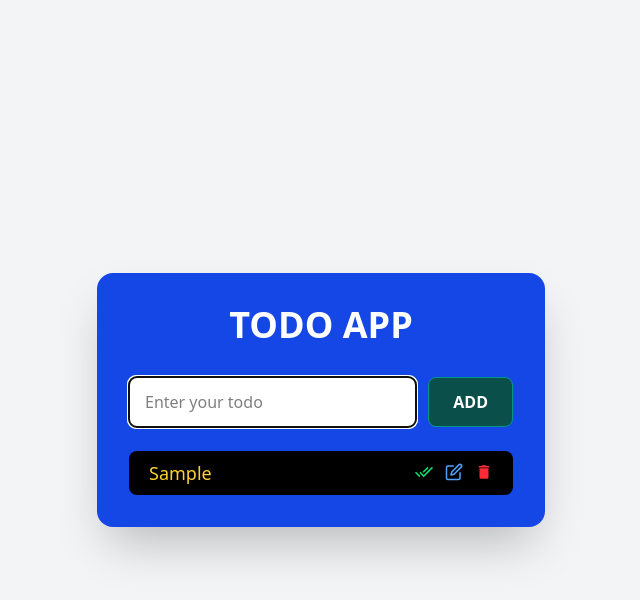
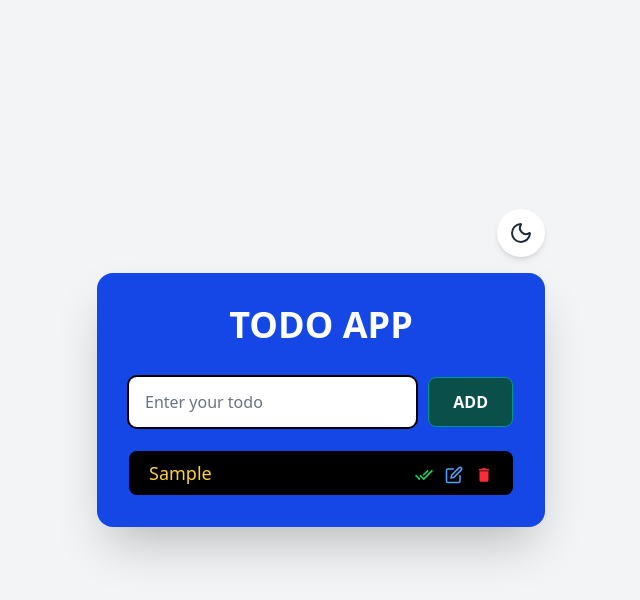
Before and after one commit to Viswajith2003/todo-react, a React (Vite) app: page / in a window 1280 px wide. Both pictures are taken after typing "Sample" into the empty fields and a click on the button "ADD". Shown: the top 600 px of the page, without its empty margins (319-959 px from the left). Built offline with nearby package versions, Linux system fonts and the light colour scheme.

Commit message:
theme added

```diff
--- a/package.json
+++ b/package.json
@@ -11,6 +11,7 @@
   },
   "dependencies": {
     "@tailwindcss/vite": "^4.1.14",
+    "lucide-react": "^0.546.0",
     "react": "^19.1.1",
     "react-dom": "^19.1.1",
     "react-icons": "^5.5.0",
--- /dev/null
+++ b/src/Hooks/UseTheme.js
@@ -0,0 +1,15 @@
+import React, { useEffect, useState } from "react";
+
+export default function useTheme() {
+  const [theme, setTheme] = useState("light");
+
+  useEffect(() => {
+    document.documentElement.setAttribute("data-theme", theme);
+  }, [theme]);
+
+  const toggleTheme = () => {
+    setTheme((prevTheme) => (prevTheme === "light" ? "dark" : "light"));
+  };
+
+  return [theme, toggleTheme];
+}
--- a/src/components/todo.jsx
+++ b/src/components/todo.jsx
@@ -2,36 +2,39 @@ import React, { useEffect, useRef, useState } from "react";
 import { IoMdDoneAll } from "react-icons/io";
 import { FiEdit } from "react-icons/fi";
 import { MdDelete } from "react-icons/md";
+import { Moon, Sun } from "lucide-react";
+import useTheme from "../Hooks/UseTheme";
 
 function Todo() {
   const [text, setText] = useState("");
   const [todos, setTodos] = useState([]);
   const [editId, setEditId] = useState(0);
 
+  const [theme, toggleTheme] = useTheme();
   const inputRef = useRef();
 
   const addItems = () => {
     if (text !== "") {
       setTodos([...todos, { list: text, id: Date.now(), status: false }]);
-      console.log(todos);
       setText("");
-    }
-    if(editId){
-      const editTodo=todos.find((todo) => todo.id === editId)
-      const updateTodo=todos.map((to)=> to.id === editTodo.id ? {...to, list: text} : to)
-      setTodos(updateTodo)
-      setEditId(0)
-      setText('')
+    } else if (editId) {
+      const editTodo = todos.find((todo) => todo.id === editId);
+      const updateTodo = todos.map((to) =>
+        to.id === editTodo.id ? { ...to, list: text } : to
+      );
+      setTodos(updateTodo);
+      setEditId(0);
+      setText("");
     }
   };
 
-  const hangleForm = (e) => {
+  const handleForm = (e) => {
     e.preventDefault();
   };
 
   useEffect(() => {
-    inputRef.current.focus();
-  });
+    inputRef.current?.focus();
+  }, [editId]);
 
   const onDelete = (id) => {
     setTodos(todos.filter((item) => item.id !== id));
@@ -43,14 +46,52 @@ function Todo() {
     setEditId(edit.id);
   };
 
+  const onComplete = (id) => {
+    let complete = todos.map((list) => {
+      if (list.id === id) {
+        return { ...list, status: !list.status };
+      }
+      return list;
+    });
+    setTodos(complete);
+  };
+
+  const isDark = theme === "dark";
+
   return (
-    <div className="min-h-screen bg-gray-100 flex items-center justify-center p-4">
-      <div className="bg-blue-700 rounded-2xl p-8 w-full max-w-md shadow-2xl">
-        <h1 className="text-white text-4xl font-bold text-center mb-8">
+    <div
+      className={`min-h-screen transition-colors duration-300 ${
+        isDark ? "bg-gray-900" : "bg-gray-100"
+      } flex items-center justify-center p-4`}
+    >
+      <div className="relative w-full max-w-md">
+
+        <button
+          onClick={toggleTheme}
+          className={`absolute -top-16 right-0 p-3 rounded-full transition-all duration-300 ${
+            isDark
+              ? "bg-gray-800 text-yellow-400 hover:bg-gray-700"
+              : "bg-white text-gray-800 hover:bg-gray-200 shadow-md"
+          }`}
+          title={`Switch to ${theme === "light" ? "dark" : "light"} mode`}
+        >
+          {isDark ? <Sun size={24} /> : <Moon size={24} />}
+        </button>
+
+        <div
+          className={`rounded-2xl p-8 shadow-2xl transition-colors duration-300 ${
+            isDark ? "bg-blue-900" : "bg-blue-700"
+          }`}
+        >
+          <h1
+            className={`text-4xl font-bold text-center mb-8 transition-colors duration-300 ${
+              isDark ? "text-blue-100" : "text-white"
+            }`}
+          >
             TODO APP
           </h1>
 
-        <form className="flex gap-3 mb-6" onSubmit={hangleForm}>
+          <form className="flex gap-3 mb-6" onSubmit={handleForm}>
             <input
               onChange={(e) => {
                 setText(e.target.value);
@@ -59,46 +100,59 @@ function Todo() {
               value={text}
               type="text"
               placeholder="Enter your todo"
-            className="flex-1 px-4 py-3 rounded-lg ring-2 focus:ring-teal-400 bg-white"
+              className={`flex-1 px-4 py-3 rounded-lg ring-2 focus:ring-teal-400 transition-colors duration-300 ${
+                isDark
+                  ? "bg-gray-800 text-white placeholder-gray-400"
+                  : "bg-white text-black placeholder-gray-500"
+              }`}
             />
             <button
               onClick={addItems}
-            className="bg-teal-900 text-white px-6 py-3 rounded-lg font-semibold hover:bg-teal-950 transition-colors border border-teal-600 "
+              className={`px-6 py-3 rounded-lg font-semibold transition-all duration-300 border ${
+                isDark
+                  ? "bg-teal-800 text-white hover:bg-teal-700 border-teal-600"
+                  : "bg-teal-900 text-white hover:bg-teal-950 border-teal-600"
+              }`}
             >
               {editId ? "EDIT" : "ADD"}
             </button>
           </form>
 
           <div className="space-y-3">
-          <ul className="">
+            <ul>
               {todos.map((item) => (
-              <li
+                <div
                   key={item.id}
-                className="text-lg mt-3 px-5 rounded-lg py-2 text-amber-300 bg-black flex justify-between"
+                  className={`text-lg mt-3 px-5 rounded-lg py-2 transition-all duration-300 ${
+                    isDark
+                      ? "bg-gray-800 text-amber-300"
+                      : "bg-black text-amber-300"
+                  } ${item.status ? "opacity-40 line-through" : ""}`}
                 >
-                {item.list}
+                  <li className="flex justify-between items-center">
+                    <span>{item.list}</span>
                     <span className="flex gap-3 pt-1">
                       <IoMdDoneAll
-                    className="text-green-400"
-                    id="complete"
+                        onClick={() => onComplete(item.id)}
+                        className="text-green-400 cursor-pointer hover:text-green-300 transition-colors"
                         title="Complete"
                       />
                       <FiEdit
                         onClick={() => onEdit(item.id)}
-                    className="text-blue-400"
-                    id="edit"
+                        className="text-blue-400 cursor-pointer hover:text-blue-300 transition-colors"
                         title="Edit"
                       />
                       <MdDelete
-                    className="text-red-500"
-                    id="delete"
+                        className="text-red-500 cursor-pointer hover:text-red-400 transition-colors"
                         title="Delete"
                         onClick={() => onDelete(item.id)}
                       />
                     </span>
                   </li>
+                </div>
               ))}
             </ul>
+          </div>
         </div>
       </div>
     </div>
--- a/src/index.css
+++ b/src/index.css
@@ -1,10 +1,6 @@
 @import "tailwindcss";
 
-/* .container {
-  width: 40%;
-  margin-top: 50px;
-  background-color: ☐ #012727d7;
-  border: none;
-  padding: 30px;
-  border-radius: 10px;
-} */
+#list-item {
+  text-decoration: line-through;
+  opacity: 0.3;
+}
```
Also changed, not shown: 1 other file (tests, documents, lock files or other folders). Lines whose indentation alone changed are shown as unchanged.
